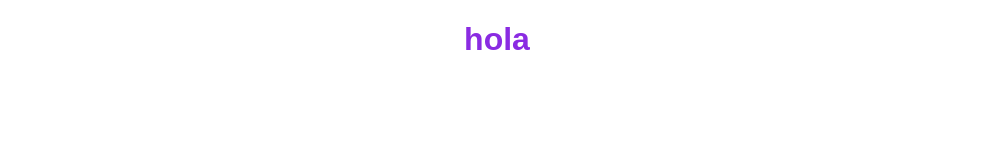
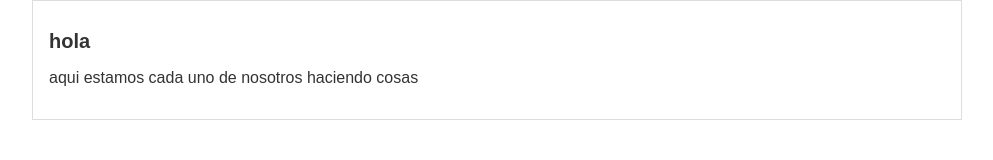
Before and after one commit to jcmunozo/hyperblog, a plain HTML site: page blogpost.html in a window 1280 px wide. Shown: the whole page, without its empty margins (143-1136 px from the left). Drawn offline with Linux system fonts and the light colour scheme.

Commit message:
ahora vamos con mas tema

```diff
--- a/blogpost.html
+++ b/blogpost.html
@@ -8,6 +8,13 @@
     <title>Document</title>
 </head>
 <body>
-    <h1>hola</h1>
+    <div id="container">
+        <div id="post">
+            <h1>hola</h1>
+            <p>aqui estamos cada uno de nosotros
+                haciendo cosas
+            </p>
+        </div>
+    </div>
 </body>
 </html>
--- a/css/stilos.css
+++ b/css/stilos.css
@@ -1,5 +1,18 @@
 body{
-    color: blueviolet;
-    text-align: center;
+    color: #333;
+    text-align: left;
     font-family: "Arial";
+    font-size: 16px;
+    margin: 0;
+    padding: 0;
 }
+#container{
+    width: 70%;
+    padding: 1em;
+    text-align: left;
+    border: 1px solid #ddd;
+    margin: 0 auto;
+}
+#container h1{
+    font-size: 20px;
+}
```
